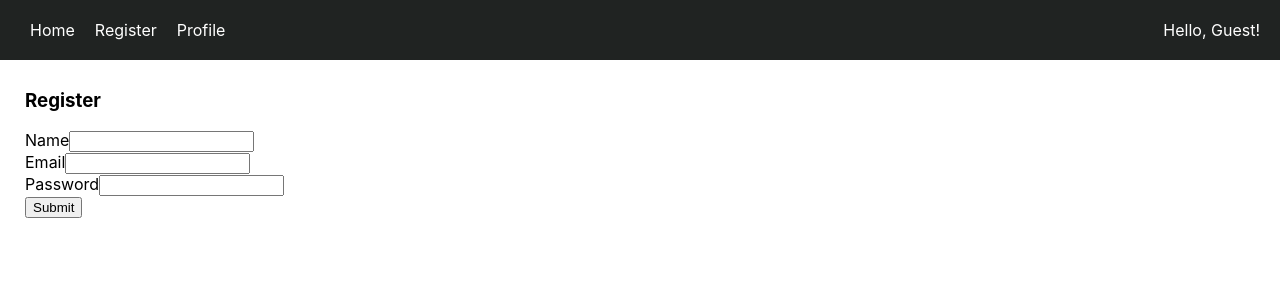
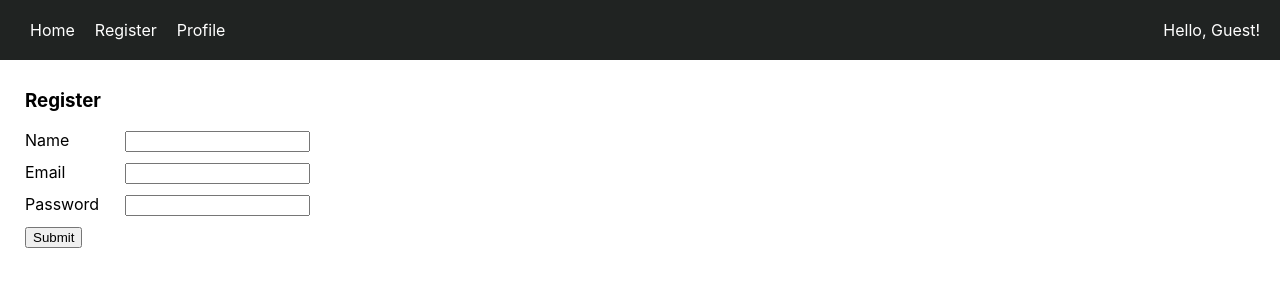
Before and after one commit to crispinwzy/react-practice-ts, a React (Create React App) app: page /register in a window 1280 px wide. Shown: the top 300 px of the page. Built offline with nearby package versions, Linux system fonts and the light colour scheme.

Commit message:
Add form validation when submit is clicked

```diff
--- a/src/features/register/Register.tsx
+++ b/src/features/register/Register.tsx
@@ -2,6 +2,7 @@ import React, { useState } from 'react';
 import { Redirect } from 'react-router-dom';
 import { useAppDispatch, useAppSelector } from '../../app/hooks';
 import { AuthState, selectAuth, RegisterPayload, register } from '../auth/authSlice';
+import './Register.scss';
 
 export function Register() {
   const dispatch = useAppDispatch();
@@ -11,13 +12,65 @@ export function Register() {
   const [email, setEmail] = useState('');
   const [password, setPassword] = useState('');
 
+  const [nameValid, setNameValid] = useState({valid: true, msg: ''});
+  const [emailValid, setEmailValid] = useState({valid: true, msg: ''});
+  const [passwordValid, setPasswordValid] = useState({valid: true, msg: ''});
+
   const handleSubmit = () => {
+    // Trim inputs
+    setName(name.trim());
+    setEmail(email.trim());
+    setPassword(password.trim());
+
+    // Validate form
+    if (!validateForm()) {
+      return;
+    }
+
+    // Compose paylaod
     const payload: RegisterPayload = {
       name: name,
       email: email,
       password: password,
     };
+
+    // Dispatch 'register' action
     dispatch(register(payload));
+    alert("Register sucessfully!");
+  }
+
+  const validateForm = () => {
+    let result = true;
+
+    if (!name) {
+      result = false;
+      setNameValid({ valid: false, msg: 'Name is required' });
+    } else {
+      setNameValid({ valid: true, msg: '' })
+    }
+
+    if (!email) {
+      result = false;
+      setEmailValid({ valid: false, msg: 'Email is required' });
+    } else {
+      setEmailValid({ valid: true, msg: '' })
+    }
+
+    if (!validateEmail(email)) {
+      result = false;
+      setEmailValid({ valid: false, msg: 'Incorrect Email format' });
+    } else {
+      setEmailValid({ valid: true, msg: '' });
+    }
+
+    if (!password) {
+      result = false;
+      setPasswordValid({ valid: false, msg: 'Password is required' });
+    } else {
+      setPasswordValid({ valid: true, msg: '' });
+    }
+
+    return result;
   }
 
   const authState: AuthState = useAppSelector(selectAuth);
@@ -25,34 +78,46 @@ export function Register() {
     return <Redirect to={{ pathname: '/profile' }} />
   } else {
     return (
-      <div>
+      <div className="register-page">
+        <div className="register-form">
           <h3>Register</h3>
-        <div>
-          <span>Name</span>
+          <div className="form-field">
+            <span className="form-label">Name</span>
             <input
               value={name}
               onChange={(e) => setName(e.target.value)}
             />
+            {!nameValid.valid && <span className="error-msg">{nameValid.msg}</span>}
           </div>
 
-        <div>
-          <span>Email</span>
+          <div className="form-field">
+            <span className="form-label">Email</span>
             <input
               value={email}
               onChange={(e) => setEmail(e.target.value)}
             />
+            {!emailValid.valid && <span className="error-msg">{emailValid.msg}</span>}
           </div>
 
-        <div>
-          <span>Password</span>
+          <div className="form-field">
+            <span className="form-label">Password</span>
             <input
               value={password}
               onChange={(e) => setPassword(e.target.value)}
             />
+            {!passwordValid.valid && <span className="error-msg">{passwordValid.msg}</span>}
           </div>
 
+          <div className="form-action">
             <button onClick={handleSubmit}>Submit</button>
+          </div>
+        </div>
       </div>
     );
   }
 }
+
+function validateEmail(email: string) {
+  const re = /^(([^<>()[\]\\.,;:\s@"]+(\.[^<>()[\]\\.,;:\s@"]+)*)|(".+"))@((\[[0-9]{1,3}\.[0-9]{1,3}\.[0-9]{1,3}\.[0-9]{1,3}\])|(([a-zA-Z\-0-9]+\.)+[a-zA-Z]{2,}))$/;
+  return re.test(String(email).toLowerCase());
+}
```
Lines whose indentation alone changed are shown as unchanged.
